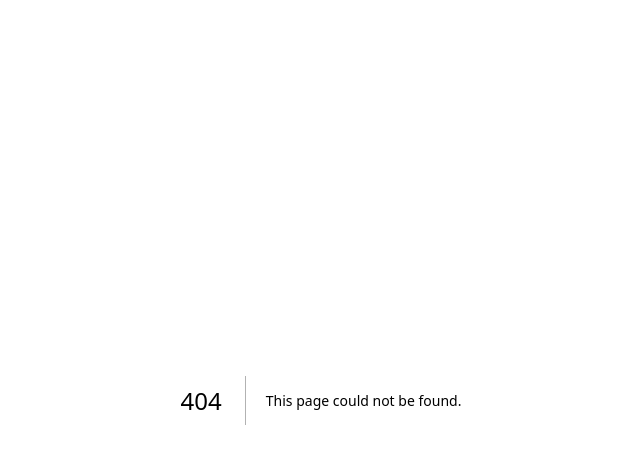
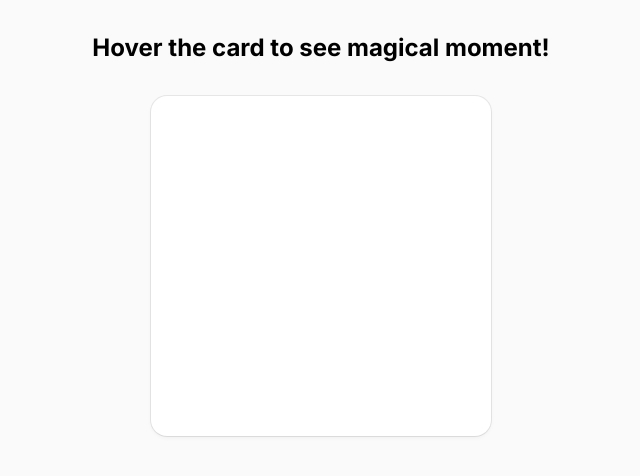
Before and after one commit to Ganthology/animations-on-the-web-exercise, a Next.js app: page /css-animation-intro/transitions-card-hover in a window 1280 px wide. Before the commit this address had no page. Shown: the top 476 px of the page, without its empty margins (319-959 px from the left). Built offline with nearby package versions, Linux system fonts and the light colour scheme.

Commit message:
feat(css-animation): add hover card transition homework

```diff
--- /dev/null
+++ b/app/css-animation-intro/transitions-card-hover/page.tsx
@@ -0,0 +1,31 @@
+import "./styles.css"
+
+export default function CardHover() {
+  return (
+    <div className="flex flex-col items-center gap-8 py-8 bg-zinc-50 min-h-screen">
+      <h1 className="text-2xl font-bold">
+        Hover the card to see magical moment!
+      </h1>
+      <a href="#" className="card">
+        <div className="card-description">
+          <h3 className="card-title">Project name</h3>
+          <p className="card-subtitle">Project description</p>
+          <svg
+            width="11"
+            height="11"
+            viewBox="0 0 11 11"
+            fill="none"
+            className="card-icon"
+          >
+            <path
+              fillRule="evenodd"
+              clipRule="evenodd"
+              d="M6.33333 0.4375C6.33333 0.195877 6.52922 0 6.77083 0H10.5625C10.8041 0 11 0.195877 11 0.4375V4.22917C11 4.47078 10.8041 4.66667 10.5625 4.66667C10.3209 4.66667 10.125 4.47078 10.125 4.22917V1.49372L7.08017 4.53851C6.90932 4.70937 6.63235 4.70937 6.46149 4.53851C6.29063 4.36765 6.29063 4.09068 6.46149 3.91981L9.50626 0.875H6.77083C6.52922 0.875 6.33333 0.679122 6.33333 0.4375ZM0.5 6.27083C0.5 6.02922 0.695877 5.83333 0.9375 5.83333C1.17912 5.83333 1.375 6.02922 1.375 6.27083V9.00626L4.41981 5.96149C4.59068 5.79063 4.86765 5.79063 5.03851 5.96149C5.20937 6.13235 5.20937 6.40932 5.03851 6.58017L1.99372 9.625H4.72917C4.97078 9.625 5.16667 9.82088 5.16667 10.0625C5.16667 10.3041 4.97078 10.5 4.72917 10.5H0.9375C0.695877 10.5 0.5 10.3041 0.5 10.0625V6.27083Z"
+              fill="#58585F"
+            />
+          </svg>
+        </div>
+      </a>
+    </div>
+  )
+}
--- /dev/null
+++ b/app/css-animation-intro/transitions-card-hover/styles.css
@@ -0,0 +1,57 @@
+.card {
+  width: 340px;
+  height: 340px;
+  border-radius: 16px;
+  background: #fff;
+  margin: 0 auto;
+  display: flex;
+  align-items: flex-end;
+  text-decoration: none;
+  box-shadow:
+    0px 0px 0px 1px rgba(9, 9, 11, 0.08),
+    0px 1px 2px -1px rgba(9, 9, 11, 0.08),
+    0px 2px 4px 0px rgba(9, 9, 11, 0.04);
+  /* solution */
+  overflow: hidden;
+}
+
+.card-description {
+  border-radius: 12px;
+  border: 1px solid #fff;
+  position: relative;
+  background: #fafafa;
+  margin: 6px;
+  width: 100%;
+  padding: 10px 14px 13px;
+  font-size: 13px;
+  box-shadow:
+    0px 0px 0px 1px rgba(0, 0, 0, 0.08),
+    0px 1px 2px -1px rgba(0, 0, 0, 0.08),
+    0px 2px 4px 0px rgba(0, 0, 0, 0.04);
+  /* solution */
+  transition: transform 500ms cubic-bezier(0.19, 1, 0.22, 1);
+  transform: translateY(150%);
+}
+
+/* solution start */
+.card:hover .card-description, .card:focus-visible .card-description {
+  transform: translateY(0);
+}
+/* solution end */
+
+.card-icon {
+  position: absolute;
+  top: 16px;
+  right: 16px;
+}
+
+.card-title {
+  color: #1b1b1d;
+  font-weight: 500;
+}
+
+.card-subtitle {
+  color: #717175;
+  line-height: 1;
+  margin-top: 4px;
+}
--- a/app/css-animation-intro/transitions-yellow-ball/page.tsx
+++ b/app/css-animation-intro/transitions-yellow-ball/page.tsx
@@ -7,7 +7,7 @@ export default function TransitionsYellowBall() {
       <div className="box" />
 
       <h1 className="text-xl font-medium">
-        Solution 1 (won't flicker when hover)
+        Solution 1 (won&apos;t flicker when hover)
       </h1>
       <div className="box-1">
         <div className="box-inner" />
--- a/components/table-of-content.tsx
+++ b/components/table-of-content.tsx
@@ -88,6 +88,11 @@ const CSS_ANIMATION_INTRO_ROUTES = [
     name: "Transitions Yellow Ball",
     description: "Animate a yellow ball with CSS.",
   },
+  {
+    path: "/css-animation-intro/transitions-card-hover",
+    name: "Transitions Card Hover",
+    description: "Animate a card with CSS.",
+  },
 ]
 
 const ROUTES = [...FRAMER_INTRO_ROUTES, ...CSS_ANIMATION_INTRO_ROUTES]
```
